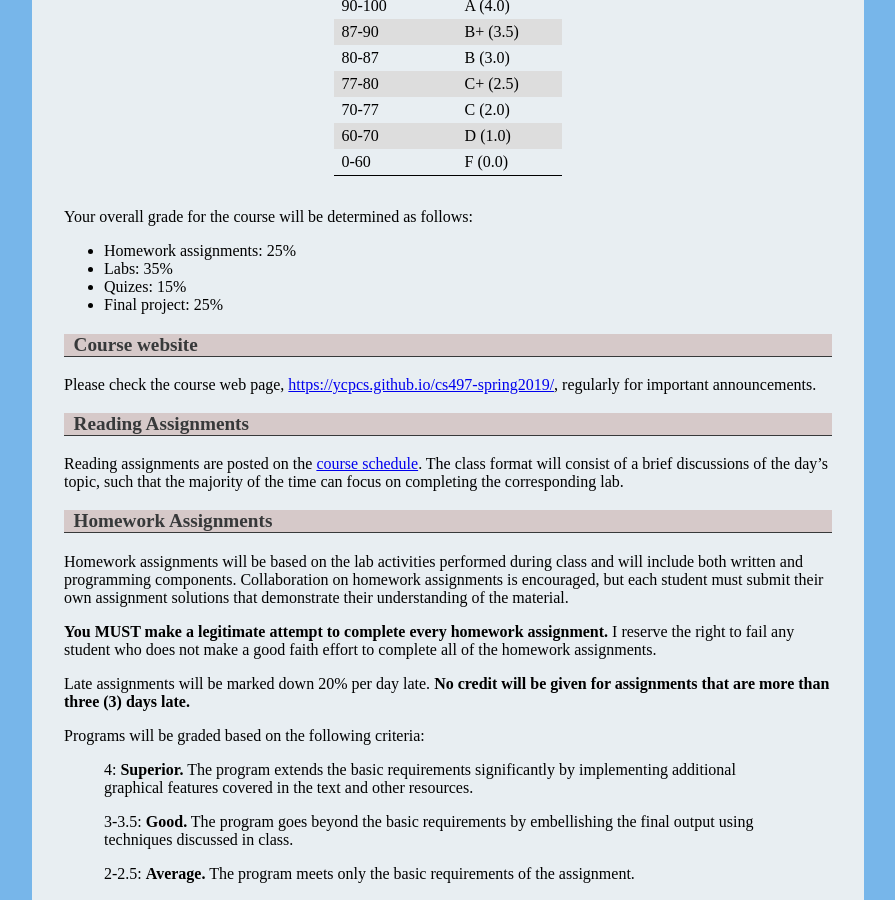
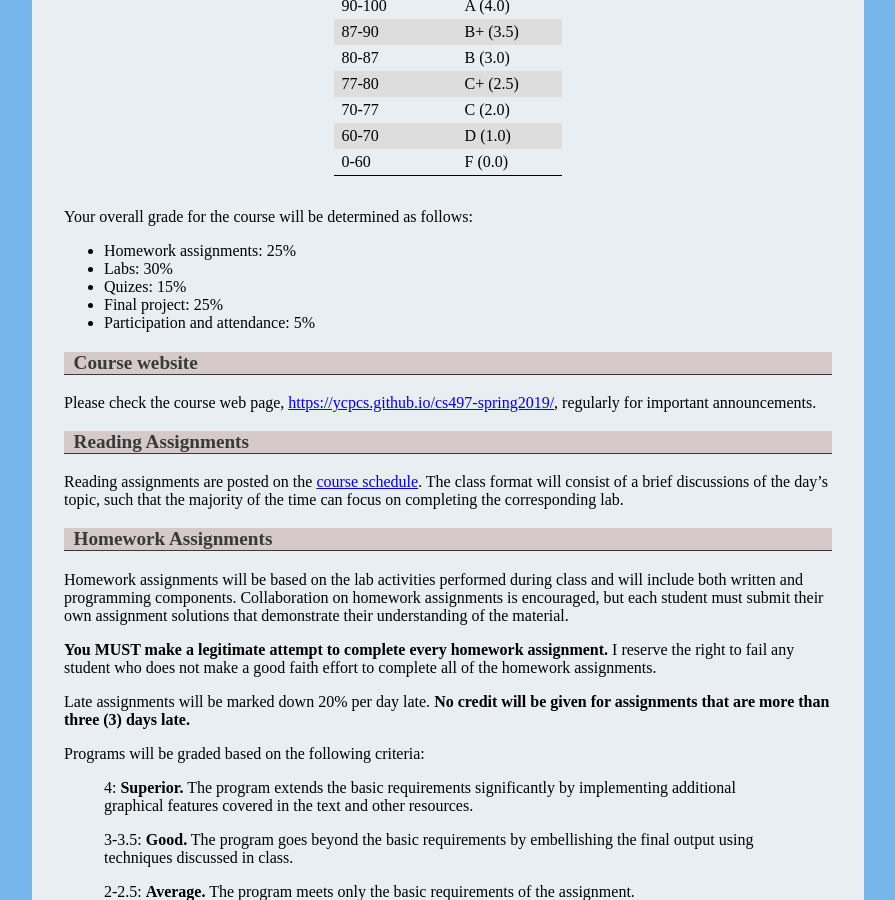
Before and after one commit to ycpcs/cs497-spring2019, a Jekyll site: the page built from syllabus.md, in a window 1280 px wide and 900 px high, scrolled down 1579 px. Shown: the whole window, without its empty margins (192-1087 px from the left). Built offline with Jekyll 4.4.1, drawn with Linux system fonts in a browser that asks for light colours.

Commit message:
Update syllabus.md

```diff
--- a/syllabus.md
+++ b/syllabus.md
@@ -78,9 +78,10 @@ Grades are assigned on a 100-point scale:
 Your overall grade for the course will be determined as follows:
 
 -   Homework assignments: 25%
--   Labs: 35%
+-   Labs: 30%
 -   Quizes: 15%
 -   Final project: 25%
+-   Participation and attendance: 5%
 
 ### Course website
 
```
